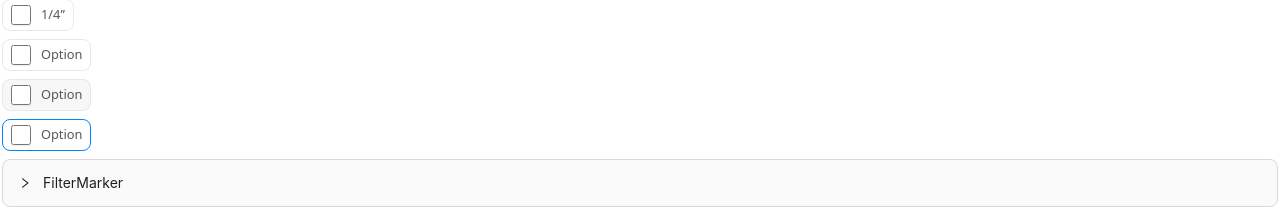
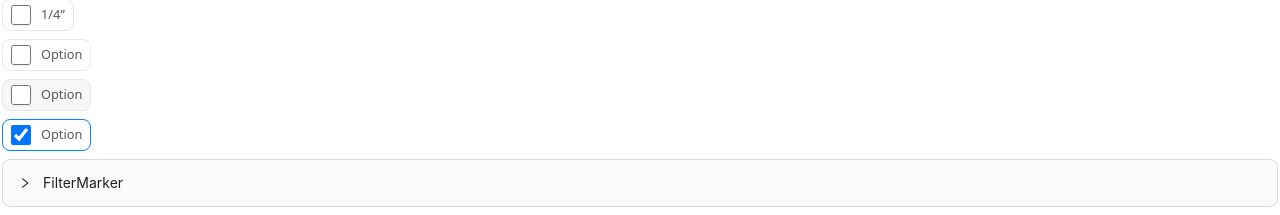
Before and after one commit to picus23/any-web-components, a Next.js app: page /filter in a window 1280 px wide. Shown: the part 1980-2195 px from the top of the page. Built offline with nearby package versions, Linux system fonts and the light colour scheme.

Commit message:
FilterMarker change

```diff
--- a/components/filter/FilterMarker.tsx
+++ b/components/filter/FilterMarker.tsx
@@ -3,16 +3,15 @@ import { MdCancel, MdOutlineSegment, MdUnfoldMore } from "react-icons/md";
 import Input from "../inputs/Input";
 
 interface FilterMarkerProps {
-    title?: string,
+    title: string,
     isActive?: boolean,
     isGray?: boolean,
-    onClick?: () => void,
+    onChange?: (isChecked: boolean) => void,
 }
 
-const FilterMarker: FC<FilterMarkerProps> = ({ title, isGray = false, isActive = false, onClick }) => {
+const FilterMarker: FC<FilterMarkerProps> = ({ title, isGray = false, isActive = false, onChange }) => {
     return <label className={'filter-marker ' + (isActive ? 'filter-input-active ' : '') + (isGray ? 'input-bg-gray' : '')}>
-        <input className='square-gray ' type="checkbox" onClick={onClick}/>
-        {/* <input className='square-gray ' type="checkbox" (isActive ? checked : false) /> */}
+        <input className='square-gray ' type="checkbox" checked={isActive} onChange={e => onChange(e.target.checked)}/>
         <span className="font-size-16-gray text-overflow">{title}</span>
     </label>;
 }
```
